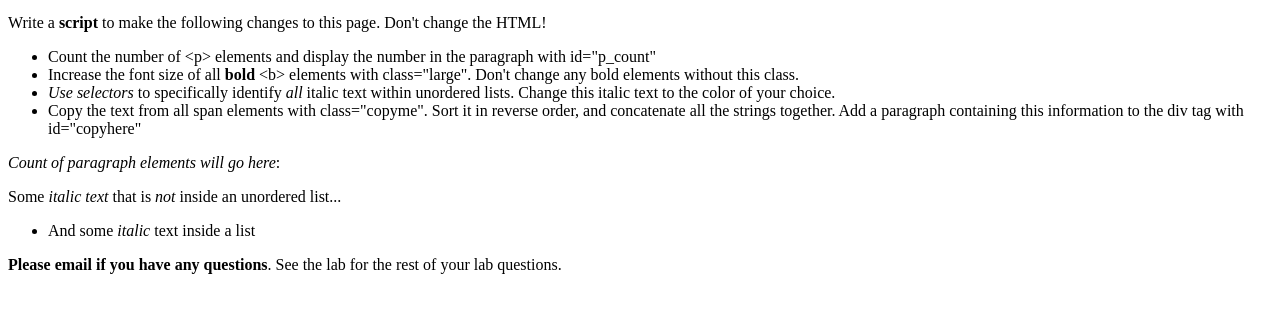
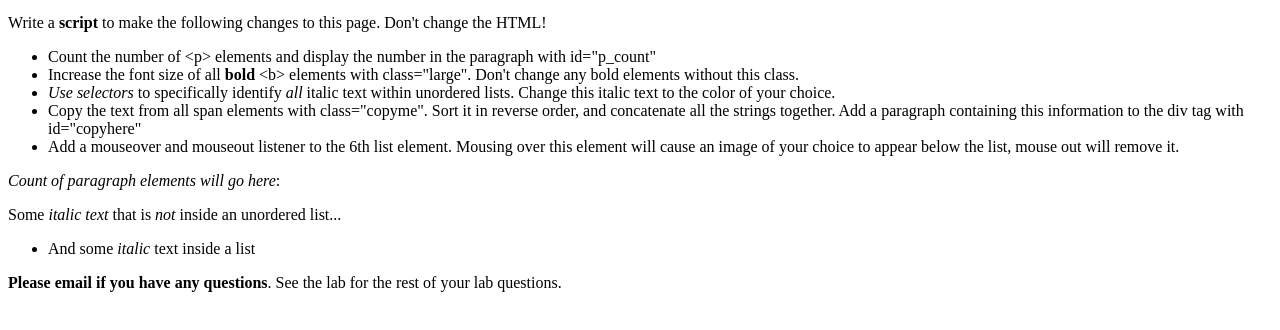
Before and after one commit to nicsins/week3-examples, a plain HTML site: page lab3-part1.html in a window 1280 px wide. Shown: the part 100-430 px from the top of the page. Drawn offline with Linux system fonts and the light colour scheme.

Commit message:
Week 3 examples - introduction to JavaScript in HTML

```diff
--- a/lab3-part1.html
+++ b/lab3-part1.html
@@ -19,6 +19,8 @@
     <li><i>Use selectors</i> to specifically identify <i>all</i> italic text within unordered lists. Change this italic text to the color of your choice.</li>
     <li>Copy the text from all span elements with class="copyme". Sort it in reverse order, and concatenate all the strings together.
       Add a paragraph containing this information to the div tag with id="copyhere" </li>
+    <li>Add a mouseover and mouseout listener to the 6th list element.
+      Mousing over this element will cause an image of your choice to appear below the list, mouse out will remove it.  </li>
 
   </ul>
 
```
